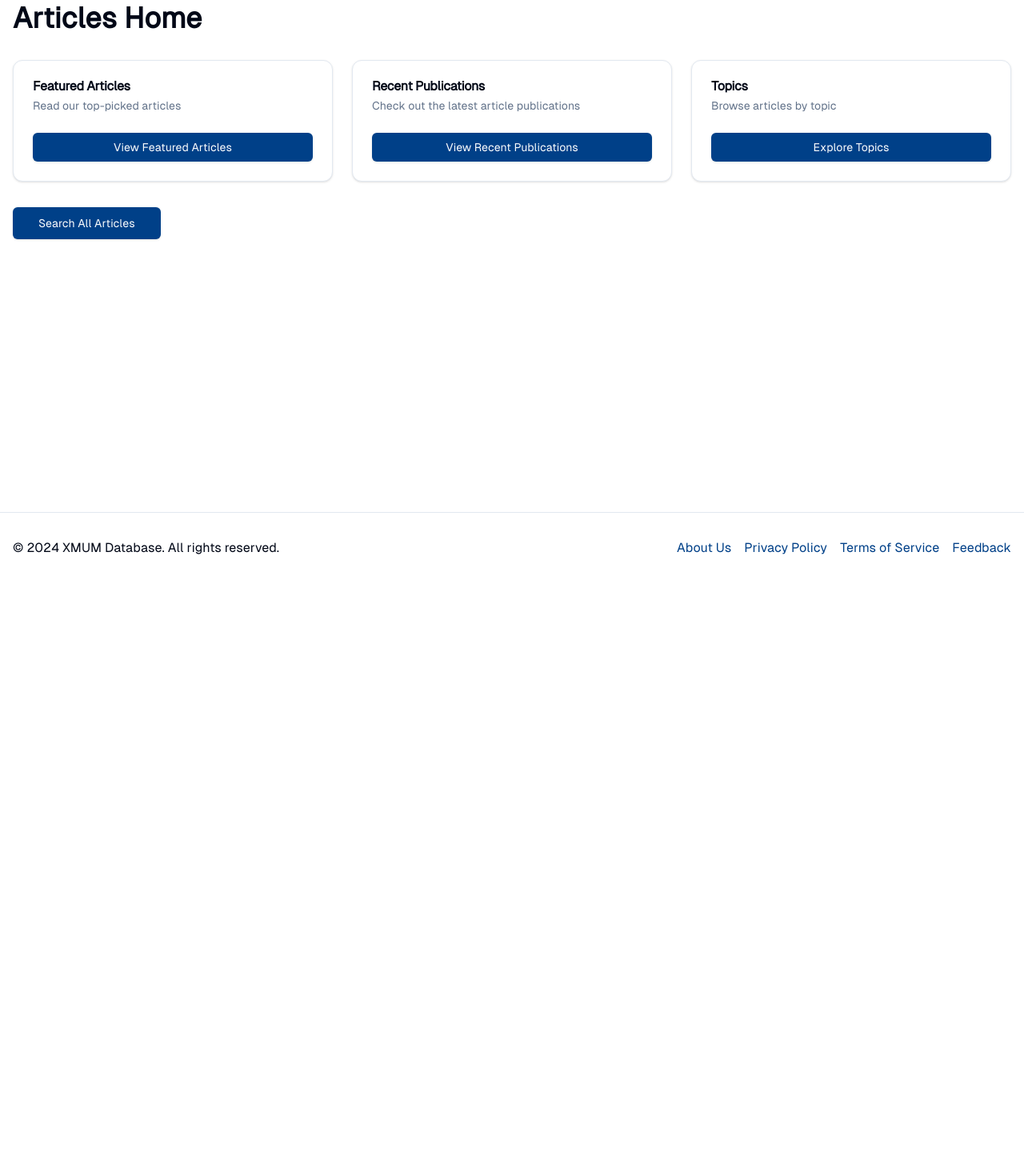
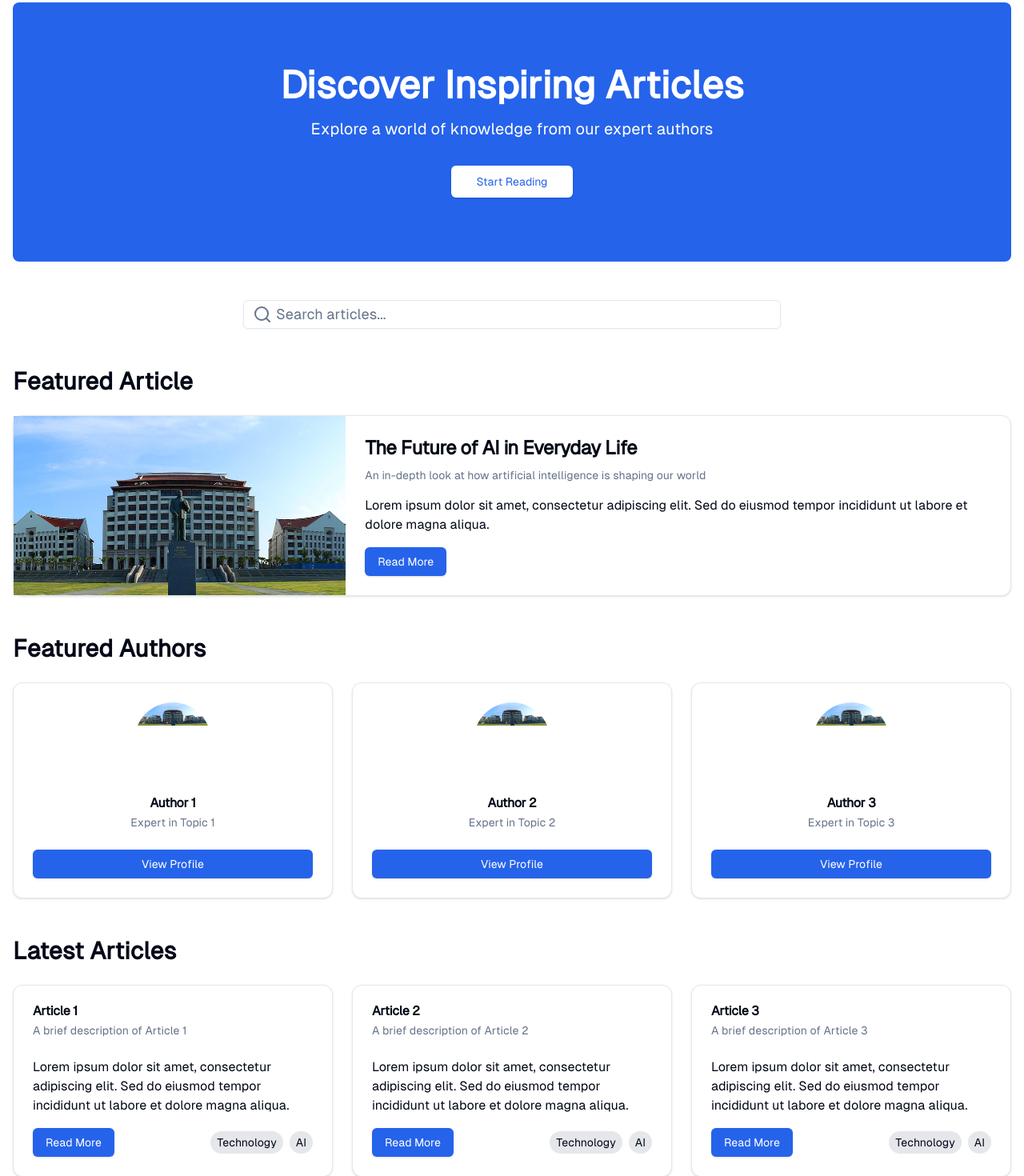
Before and after one commit to YapWH/xmum_database_front, a Next.js app: page /articles in a window 1280 px wide. Shown: the part 160-1630 px from the top of the page at 80% size. Before the commit the page ends 889 px from the top, so only its background shows below. Built offline with nearby package versions, Linux system fonts and the light colour scheme.

Commit message:
Update page.tsx

```diff
--- a/app/articles/page.tsx
+++ b/app/articles/page.tsx
@@ -1,55 +1,156 @@
+'use client'
+
+import { useState, useEffect } from 'react'
 import Link from 'next/link'
+import Image from 'next/image'
 import Header from '@/components/Header'
 import { Button } from '@/components/ui/button'
 import { Card, CardContent, CardDescription, CardHeader, CardTitle } from '@/components/ui/card'
+import { Input } from '@/components/ui/input'
+import { Search } from 'lucide-react'
 
 export default function ArticlesHomePage() {
+  const [loading, setLoading] = useState(true)
+
+  useEffect(() => {
+    // Simulate loading delay
+    const timer = setTimeout(() => setLoading(false), 1500)
+    return () => clearTimeout(timer)
+  }, [])
+
   return (
     <div className="min-h-screen bg-background text-foreground">
-      <div className="container mx-auto px-4 py-8">
-        <Header />
-        <h1 className="text-4xl font-bold mb-8">Articles Home</h1>
-        <div className="grid gap-6 md:grid-cols-2 lg:grid-cols-3">
-          <Card>
-            <CardHeader>
-              <CardTitle>Featured Articles</CardTitle>
-              <CardDescription>Read our top-picked articles</CardDescription>
-            </CardHeader>
-            <CardContent>
-              <Link href="/articles/featured">
-                <Button className="w-full">View Featured Articles</Button>
-              </Link>
-            </CardContent>
+      <Header />
+      <main className="container mx-auto px-4 py-8">
+        {/* Hero Section */}
+        <section className="text-center py-20 bg-blue-600 rounded-lg mb-12">
+          <h1 className="text-5xl font-bold text-white mb-4">Discover Inspiring Articles</h1>
+          <p className="text-xl text-white mb-8">Explore a world of knowledge from our expert authors</p>
+          <Button size="lg" className="bg-white text-blue-600 hover:bg-gray-100">Start Reading</Button>
+        </section>
+
+        <div className="max-w-2xl mx-auto mb-12">
+          <div className="relative">
+            <Input
+              type="search"
+              placeholder="Search articles..."
+              className="w-full pl-10 pr-4 py-2 text-lg"
+            />
+            <Search className="absolute left-3 top-1/2 transform -translate-y-1/2 text-muted-foreground" />
+          </div>
+        </div>
+
+        {/* Featured Article */}
+        <section className="mb-12">
+          <h2 className="text-3xl font-semibold mb-6">Featured Article</h2>
+          <Card className="hover:shadow-lg transition-shadow duration-300">
+            <div className="md:flex">
+              <div className="md:w-1/3">
+                <Image
+                  src="/placeholder.jpg?height=300&width=400"
+                  alt="Featured Article"
+                  width={400}
+                  height={300}
+                  className="object-cover w-full h-full"
+                />
+              </div>
+              <div className="md:w-2/3 p-6">
+                <CardTitle className="text-2xl mb-2">The Future of AI in Everyday Life</CardTitle>
+                <CardDescription className="mb-4">An in-depth look at how artificial intelligence is shaping our world</CardDescription>
+                <p className="mb-4">Lorem ipsum dolor sit amet, consectetur adipiscing elit. Sed do eiusmod tempor incididunt ut labore et dolore magna aliqua.</p>
+                <div className="flex justify-between items-center">
+                  <Link href="/articles/featured" passHref>
+                    <Button className="bg-blue-600 text-white hover:bg-blue-700">Read More</Button>
+                  </Link>
+                </div>
+              </div>
+            </div>
           </Card>
-          <Card>
-            <CardHeader>
-              <CardTitle>Recent Publications</CardTitle>
-              <CardDescription>Check out the latest article publications</CardDescription>
-            </CardHeader>
-            <CardContent>
-              <Link href="/articles/recent">
-                <Button className="w-full">View Recent Publications</Button>
-              </Link>
-            </CardContent>
-          </Card>
-          <Card>
-            <CardHeader>
-              <CardTitle>Topics</CardTitle>
-              <CardDescription>Browse articles by topic</CardDescription>
-            </CardHeader>
-            <CardContent>
-              <Link href="/articles/topics">
-                <Button className="w-full">Explore Topics</Button>
-              </Link>
-            </CardContent>
-          </Card>
+        </section>
+
+        <section className="mb-12">
+          <h2 className="text-3xl font-semibold mb-6">Featured Authors</h2>
+          <div className="grid grid-cols-1 md:grid-cols-3 gap-6">
+            {[1, 2, 3].map((author) => (
+              <Card key={author} className="hover:shadow-lg transition-shadow duration-300">
+                <CardHeader className="text-center">
+                  {loading ? (
+                    <div className="w-24 h-24 mx-auto mb-4 rounded-full bg-gray-300 animate-pulse"></div>
+                  ) : (
+                    <div className="w-24 h-24 mx-auto mb-4 rounded-full overflow-hidden">
+                      <Image
+                        src={`/placeholder.jpg?height=96&width=96`}
+                        alt={`Author ${author}`}
+                        width={96}
+                        height={96}
+                        className="object-cover"
+                      />
+                    </div>
+                  )}
+                  <CardTitle>{loading ? <div className="h-6 bg-gray-300 rounded w-3/4 mx-auto"></div> : `Author ${author}`}</CardTitle>
+                  <CardDescription>
+                    {loading ? <div className="h-4 bg-gray-300 rounded w-1/2 mx-auto mt-2"></div> : `Expert in Topic ${author}`}
+                  </CardDescription>
+                </CardHeader>
+                <CardContent className="text-center">
+                  <Link href={`/authors/${author}`} passHref>
+                    <Button className="w-full bg-blue-600 text-white hover:bg-blue-700">
+                      {loading ? <div className="h-4 bg-gray-300 rounded w-3/4 mx-auto"></div> : 'View Profile'}
+                    </Button>
+                  </Link>
+                </CardContent>
+              </Card>
+            ))}
+          </div>
+        </section>
+
+        <section>
+          <h2 className="text-3xl font-semibold mb-6">Latest Articles</h2>
+          <div className="grid grid-cols-1 md:grid-cols-3 gap-6">
+            {[1, 2, 3].map((article) => (
+              <Card key={article} className="hover:shadow-lg transition-shadow duration-300">
+                <CardHeader>
+                  <CardTitle>{loading ? <div className="h-6 bg-gray-300 rounded w-3/4"></div> : `Article ${article}`}</CardTitle>
+                  <CardDescription>
+                    {loading ? <div className="h-4 bg-gray-300 rounded w-1/2 mt-2"></div> : `A brief description of Article ${article}`}
+                  </CardDescription>
+                </CardHeader>
+                <CardContent>
+                  {loading ? (
+                    <div className="space-y-2">
+                      <div className="h-4 bg-gray-300 rounded"></div>
+                      <div className="h-4 bg-gray-300 rounded"></div>
+                      <div className="h-4 bg-gray-300 rounded w-5/6"></div>
+                    </div>
+                  ) : (
+                    <p className="mb-4">Lorem ipsum dolor sit amet, consectetur adipiscing elit. Sed do eiusmod tempor incididunt ut labore et dolore magna aliqua.</p>
+                  )}
+                  <div className="flex justify-between items-center">
+                    <Link href={`/articles/${article}`} passHref>
+                      <Button className="bg-blue-600 text-white hover:bg-blue-700">
+                        {loading ? <div className="h-4 bg-gray-300 rounded w-16"></div> : 'Read More'}
+                      </Button>
+                    </Link>
+                    <div className="flex space-x-2">
+                      {['Technology', 'AI'].map((tag, index) => (
+                        <span key={index} className="px-2 py-1 bg-gray-200 rounded-full text-sm">
+                          {loading ? <div className="h-4 bg-gray-300 rounded w-12"></div> : tag}
+                        </span>
+                      ))}
+                    </div>
+                  </div>
+                </CardContent>
+              </Card>
+            ))}
+          </div>
+        </section>
+
+        <div className="text-center mt-8">
+          <Button variant="outline" size="lg" className="bg-blue-600 text-white hover:bg-blue-700">
+            Load More Articles
+          </Button>
         </div>
-        <div className="mt-8">
-          <Link href="/articles/search">
-            <Button size="lg">Search All Articles</Button>
-          </Link>
-        </div>
-      </div>
+      </main>
     </div>
   )
 }
```
